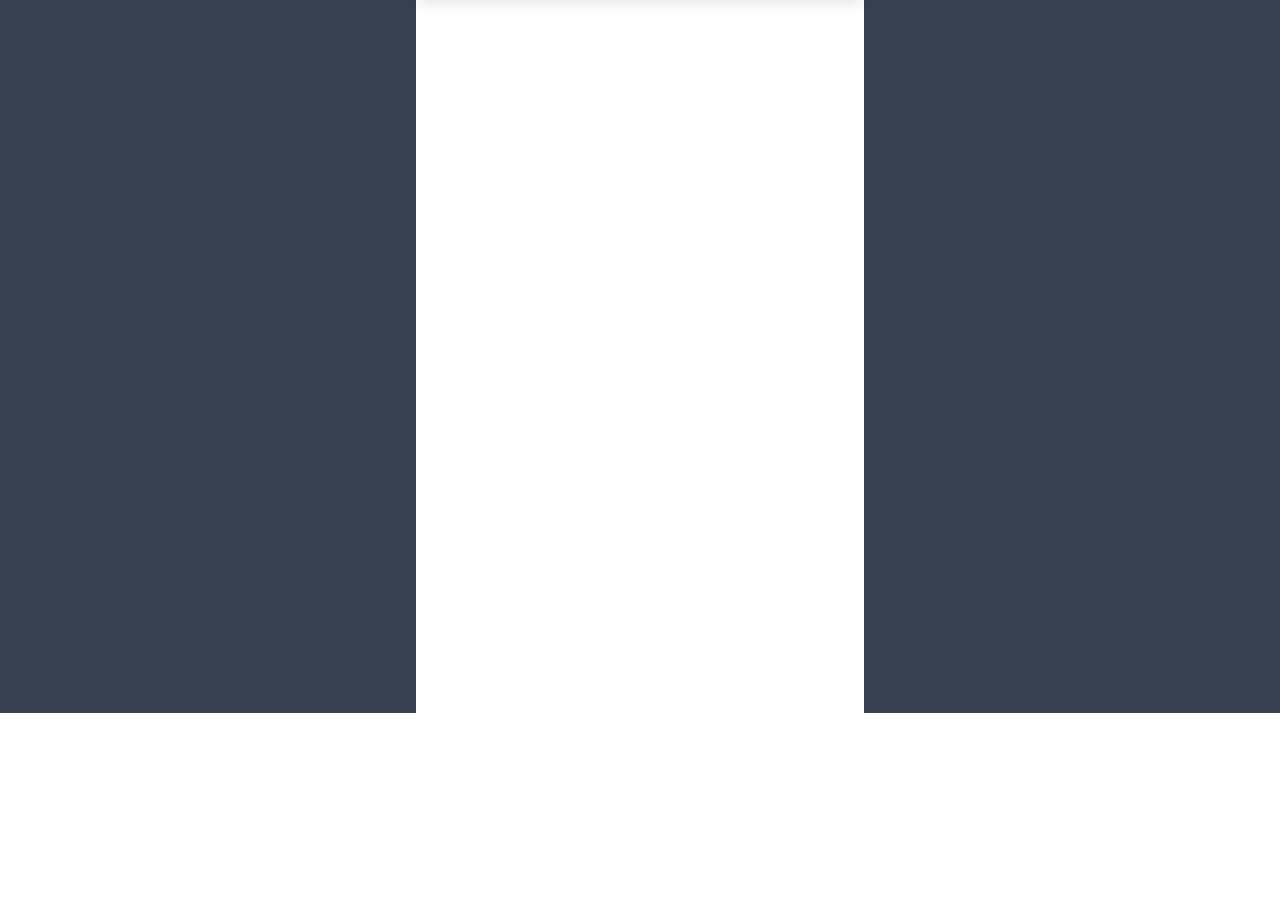
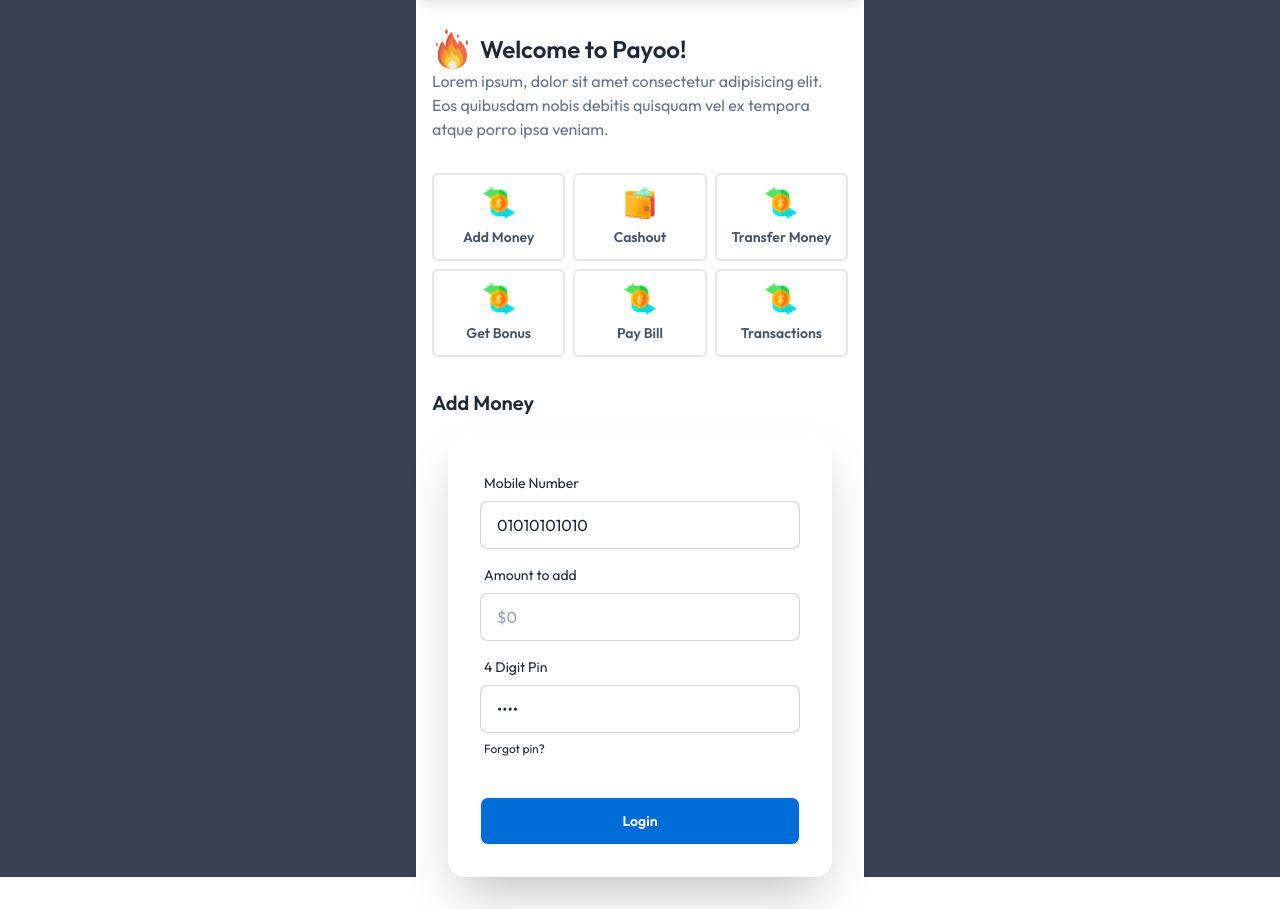
Before and after one commit to swarupSikder/Payoo, a plain HTML site: page home.html in a window 1280 px wide. Shown: the part 87-996 px from the top of the page. Before the commit the page ends 800 px from the top, so only its background shows below. Drawn offline with nearby package versions, Linux system fonts and the light colour scheme.

Commit message:
add money view added

```diff
--- a/home.html
+++ b/home.html
@@ -72,6 +72,131 @@
 
 
 
+
+
+
+
+        <!-- (welcome) -->
+        <section class="my-8 mx-4">
+
+            <!--welcome head-->
+            <div class="flex justify-start items-center space-x-2">
+                <img class="w-10 h-10" src="./assets/fire.png" alt="">
+                <h1 class="text-2xl font-semibold">Welcome to Payoo!</h1>
+            </div>
+
+            <!--welcome text-->
+            <p class="text-slate-500">Lorem ipsum, dolor sit amet consectetur adipisicing elit. Eos quibusdam nobis
+                debitis quisquam vel ex tempora atque porro ipsa veniam.</p>
+        </section>
+
+
+
+
+
+
+
+
+        <!--transaction options-->
+        <section class="my-8 mx-4 grid grid-cols-3 gap-2">
+
+            <!--option (1)-->
+            <div id="add-money" class="border-2 rounded-md p-3 flex flex-col justify-center items-center space-y-2">
+                <img class="w-8 h-8" src="./assets/money1.png" alt="">
+                <h1 class="text-sm font-semibold text-slate-600">Add Money</h1>
+            </div>
+
+            <!--option (2)-->
+            <div id="cash-out" class="border-2 rounded-md p-3 flex flex-col justify-center items-center space-y-2">
+                <img class="w-8 h-8" src="./assets/purse1.png" alt="">
+                <h1 class="text-sm font-semibold text-slate-600">Cashout</h1>
+            </div>
+
+            <!--option (3)-->
+            <div id="transfer-money"
+                class="border-2 rounded-md p-3 flex flex-col justify-center items-center space-y-2">
+                <img class="w-8 h-8" src="./assets/money1.png" alt="">
+                <h1 class="text-sm font-semibold text-slate-600">Transfer Money</h1>
+            </div>
+
+            <!--option (4)-->
+            <div id="get-bonus" class="border-2 rounded-md p-3 flex flex-col justify-center items-center space-y-2">
+                <img class="w-8 h-8" src="./assets/money1.png" alt="">
+                <h1 class="text-sm font-semibold text-slate-600">Get Bonus</h1>
+            </div>
+
+            <!--option (5)-->
+            <div id="pay-bill" class="border-2 rounded-md p-3 flex flex-col justify-center items-center space-y-2">
+                <img class="w-8 h-8" src="./assets/money1.png" alt="">
+                <h1 class="text-sm font-semibold text-slate-600">Pay Bill</h1>
+            </div>
+
+            <!--option (6)-->
+            <div id="transactions" class="border-2 rounded-md p-3 flex flex-col justify-center items-center space-y-2">
+                <img class="w-8 h-8" src="./assets/money1.png" alt="">
+                <h1 class="text-sm font-semibold text-slate-600">Transactions</h1>
+            </div>
+
+        </section>
+
+
+
+
+
+
+
+
+        <!--         -->
+        <!--add-money-->
+        <!--         -->
+        <section class="my-8 mx-4">
+
+            <!--section title-->
+            <h1 class="text-xl font-semibold mb-4">Add Money</h1>
+
+
+            <!--main content-->
+            <div class="card bg-base-100 w-full max-w-sm mx-auto shrink-0 shadow-2xl">
+                <form class="card-body">
+
+                    <!-- (mobile number) -->
+                    <div class="form-control">
+                        <label class="label">
+                            <span class="label-text">Mobile Number</span>
+                        </label>
+                        <input id="mb-number" type="number" placeholder="A/C Number" class="input input-bordered"
+                            value="01010101010" required />
+                    </div>
+
+                    <!-- (amount-to-add) -->
+                    <div class="form-control">
+                        <label class="label">
+                            <span class="label-text">Amount to add</span>
+                        </label>
+                        <input id="amount-to-add" type="number" placeholder="$0" class="input input-bordered"
+                            value="" required />
+                    </div>
+
+                    <!-- (pin) -->
+                    <div class="form-control">
+                        <label class="label">
+                            <span class="label-text">4 Digit Pin</span>
+                        </label>
+                        <input id="pin-number" type="password" placeholder="******" class="input input-bordered"
+                            value="1234" required />
+                        <label class="label">
+                            <a href="#" class="label-text-alt link link-hover">Forgot pin?</a>
+                        </label>
+                    </div>
+
+                    <!-- (login button) -->
+                    <div id="login-btn" class="form-control mt-6">
+                        <button class="btn bg-primary-color text-white">Login</button>
+                    </div>
+                </form>
+            </div>
+        </section>
+
     </main>
 
     <!--          -->
```
Also changed, not shown: assets/fire.png (added).
